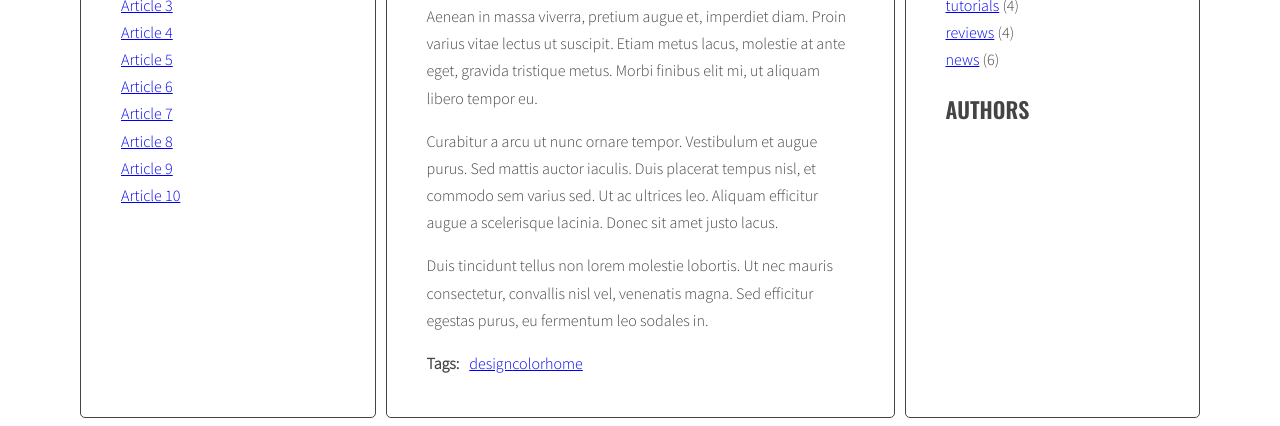
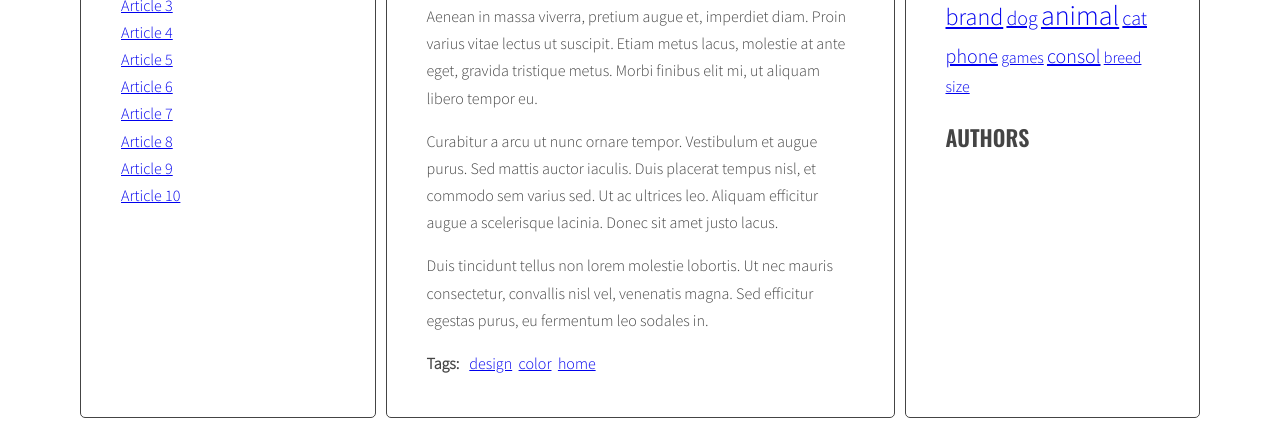
Before and after one commit to LukaszLewandowski91/javascript-blog, a website: page index.html in a window 1280 px wide. Shown: the part 421-847 px from the top of the page. Drawn offline with nearby package versions, Linux system fonts and the light colour scheme.

Commit message:
add class with font size for tag list

```diff
--- a/index.html
+++ b/index.html
@@ -192,7 +192,7 @@
             <article
               class="post"
               id="article-6"
-              data-tags="games consol brand"
+              data-tags="games consol brand home"
               data-author="George Tuxedo"
             >
               <h3 class="post-title">Article 6</h3>
@@ -371,13 +371,7 @@
           </section>
           <aside class="sidebar">
             <h2 class="section-title">Tags</h2>
-            <ul class="list tags">
-              <li><a href="#">design</a> <span>(6)</span></li>
-              <li><a href="#">code</a> <span>(5)</span></li>
-              <li><a href="#">tutorials</a> <span>(4)</span></li>
-              <li><a href="#">reviews</a> <span>(4)</span></li>
-              <li><a href="#">news</a> <span>(6)</span></li>
-            </ul>
+            <ul class="list tags"></ul>
             <h2 class="section-title">Authors</h2>
             <ul class="list authors"></ul>
           </aside>
--- a/js/script.js
+++ b/js/script.js
@@ -38,7 +38,11 @@
     optTitleSelector = '.post-title',
     optTitleListSelector = '.titles',
     optArticleTagsSelector = '.post-tags .list',
-    optArticleAuthorSelector = '.post-author';
+    optArticleAuthorSelector = '.post-author',
+    optTagsListSelector = '.tags.list',
+    optCloudClassCount = 5,
+    optCloudClassPrefix = 'tag-size-',
+    optListTagSelector = '.sidebar .list';
 
   function generateTitleLinks(customSelector = '') {
     /* [DONE] clear content in all links*/
@@ -88,7 +92,31 @@
 
   generateTitleLinks();
 
+  function calculateTagsParams(tags) {
+    const params = { min: 9999999, max: 0 };
+    for (let tag in tags) {
+      if (tags[tag] > params.max) {
+        params.max = tags[tag];
+      }
+      if (tags[tag] < params.min) {
+        params.min = tags[tag];
+      }
+    }
+    return params;
+  }
+
+  function calculateTagClass(count, params) {
+    const normalizedCount = count - params.min;
+    const normalizedMax = params.max - params.min;
+    const percentage = normalizedCount / normalizedMax;
+    const classNumber = Math.floor(percentage * (optCloudClassCount - 1) + 1);
+    const className = optCloudClassPrefix + classNumber;
+    return className;
+  }
+
   function generateTags() {
+    /* [DONE] create a new variable allTags with an empty object */
+    let allTags = {};
     /* [DONE] find all articles */
     const articles = document.querySelectorAll(optArticleSelector);
 
@@ -111,12 +139,20 @@
       /* [DONE] START LOOP: for each tag */
       for (let tag of articleTagsArray) {
         /* [DONE] generate HTML of the link */
-        const linkHTML = '<li><a href="#tag-' + tag + '">' + tag + '</a></li>';
+        const linkHTML =
+          '<li><a href="#tag-' + tag + '">' + tag + '</a> &nbsp; </li>';
         console.log(linkHTML);
 
         /* [DONE] add generated code to html variable */
         html = html + linkHTML;
         console.log(html);
+
+        /* [DONE] check if this link is NOT already in allTags */
+        if (!allTags[tag]) {
+          allTags[tag] = 1;
+        } else {
+          allTags[tag]++;
+        }
       }
       /* END LOOP: for each tag */
 
@@ -125,6 +161,33 @@
       /* find tags wrapper */
     }
     /* END LOOP: for every article: */
+
+    /* [DONE] find list of tags in right column */
+    const tagList = document.querySelector(optTagsListSelector);
+
+    const tagsParams = calculateTagsParams(allTags);
+    console.log('tagsParams:', tagsParams);
+    /* [DONE] create variable for all links HTML code */
+    let allTagsHTML = '';
+
+    /* [DONE] START LOOP: for each tag in allTags: */
+    for (let tag in allTags) {
+      /* [DONE] generate code of a link and add it to allTagsHTML */
+      const tagLinkHTML =
+        '<li><a class="' +
+        calculateTagClass(allTags[tag], tagsParams) +
+        '" href="#tag-' +
+        tag +
+        '">' +
+        tag +
+        '</a> </li>';
+      console.log(tagLinkHTML);
+      allTagsHTML += tagLinkHTML;
+    }
+    /* END LOOP: for each tag in allTags: */
+
+    /*[DONE] add HTML from allTagsHTML to tagList */
+    tagList.innerHTML = allTagsHTML;
   }
 
   generateTags();
@@ -184,6 +247,21 @@
   }
 
   addClickListenersToTags();
+
+  function addClickListenersToListTags() {
+    /* [DONE] find all links to tags */
+    const links = document.querySelectorAll(optListTagSelector + ' a');
+
+    /* [DONE] START LOOP: for each link */
+    for (let link of links) {
+      /* [DONE] add tagClickHandler as event listener for that link */
+      link.addEventListener('click', tagClickHandler);
+    }
+
+    /* END LOOP: for each link */
+  }
+
+  addClickListenersToListTags();
 
   function generateAuthors() {
     /* [DONE] find all articles */
--- a/sass/style.scss
+++ b/sass/style.scss
@@ -1,13 +1,13 @@
-@import url("https://fonts.googleapis.com/css?family=Oswald:400,600|Sacramento|Source+Sans+Pro:300&subset=latin-ext");
+@import url('https://fonts.googleapis.com/css?family=Oswald:400,600|Sacramento|Source+Sans+Pro:300&subset=latin-ext');
 
 /* Variables */
 
 $color-light: #fff;
 $color-dark: #444;
 
-$font-logo: "Sacramento", cursive;
-$font-header: "Oswald", sans-serif;
-$font-text: "Source Sans Pro", sans-serif;
+$font-logo: 'Sacramento', cursive;
+$font-header: 'Oswald', sans-serif;
+$font-text: 'Source Sans Pro', sans-serif;
 
 /* Global */
 
@@ -129,3 +129,28 @@ li .active {
 a:visited {
   color: blue;
 }
+
+.tags li {
+  display: inline;
+}
+/* tags size */
+
+.tag-size-1 {
+  font-size: 100%;
+}
+
+.tag-size-2 {
+  font-size: 125%;
+}
+
+.tag-size-3 {
+  font-size: 150%;
+}
+
+.tag-size-4 {
+  font-size: 175%;
+}
+
+.tag-size-5 {
+  font-size: 200%;
+}
```
Also changed, not shown: css/style.css, 1 other file.
